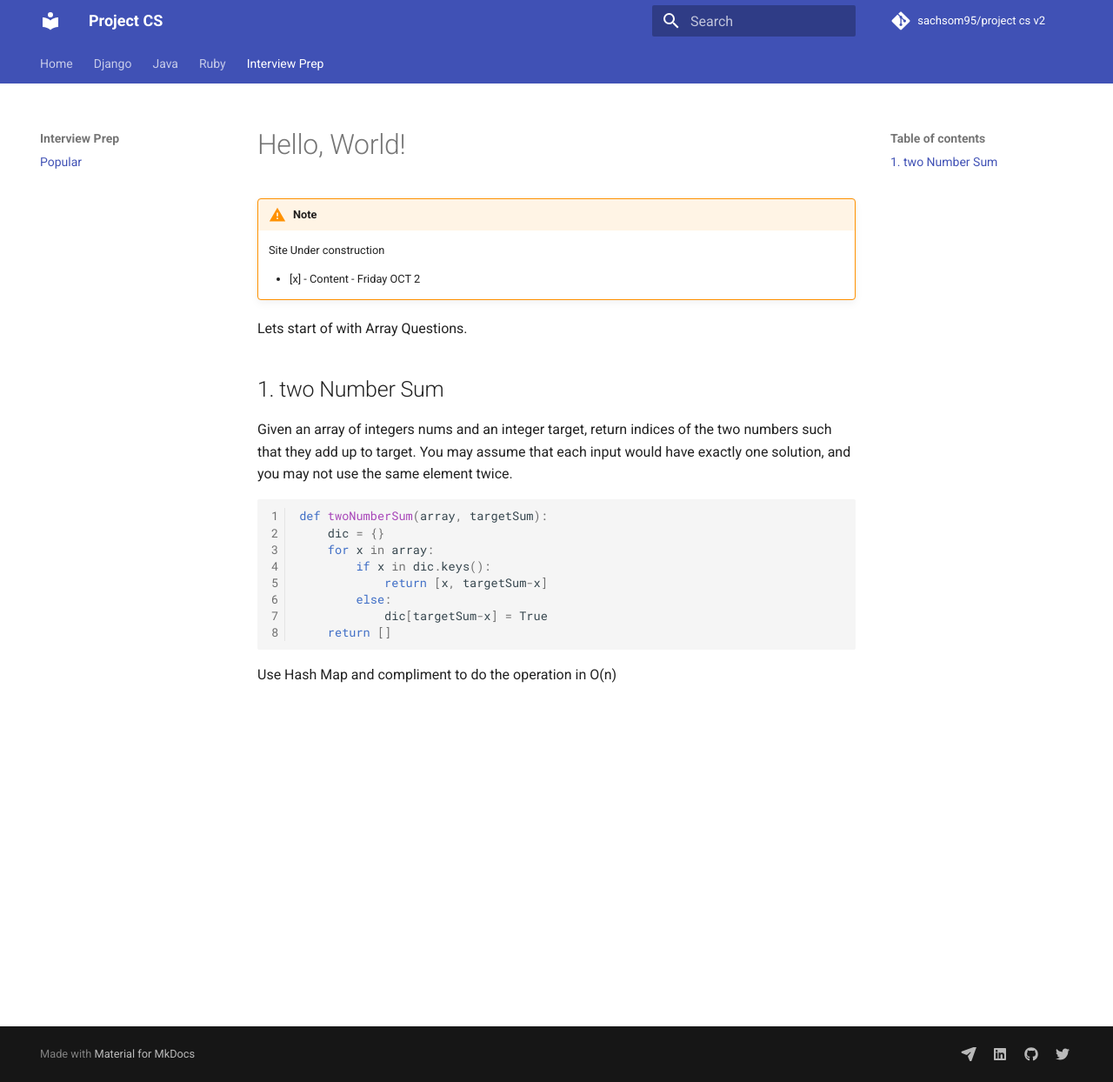
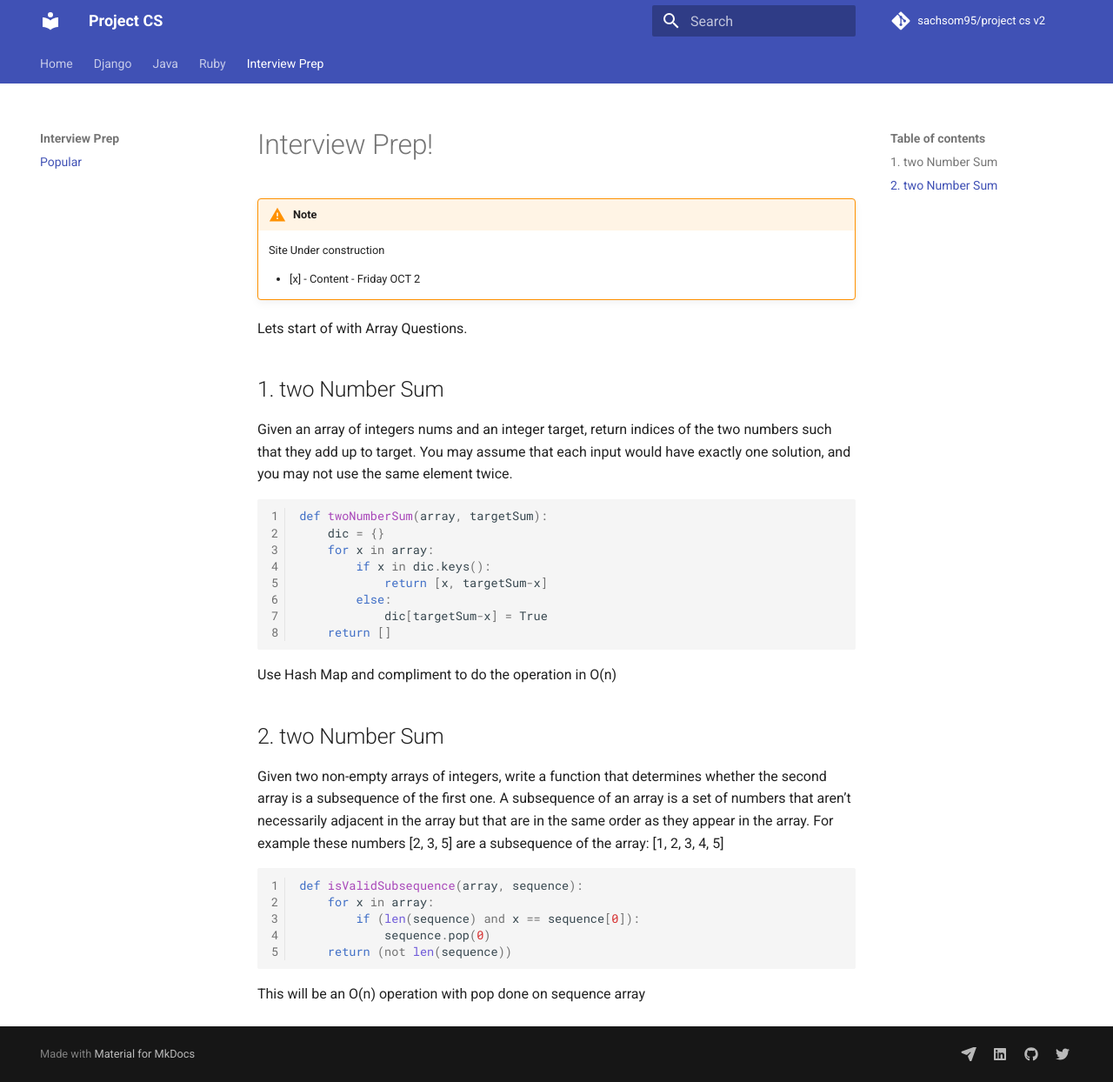
Before and after one commit to sachsom95/project_cs_v2, an MkDocs documentation site: the page built from docs/Interview Prep/arrays.md, in a window 1280 px wide and 1244 px high. Shown: the whole window at 87% size. Built offline with MkDocs 1.6.1 and Material for MkDocs 9.7.7, drawn with Linux system fonts in a browser that asks for light colours; comment, search, counter and statistics services are not loaded; old or Windows-style settings are respelled for this version of MkDocs.

Commit message:
valid subsequence question

````diff
--- a/docs/Interview Prep/arrays.md
+++ b/docs/Interview Prep/arrays.md
@@ -1,4 +1,4 @@
-# Hello, World!
+# Interview Prep!
 
 !!! Warning "Note"
     Site Under construction
@@ -27,3 +27,23 @@ def twoNumberSum(array, targetSum):
 ```
 
 Use Hash Map and compliment to do the operation in O(n)
+
+
+## 2. two Number Sum
+
+Given two non-empty arrays of integers, write a function that determines whether the second array is a subsequence of the first one.
+A subsequence of an array is a set of numbers that aren’t necessarily adjacent in the array but that are in the same order as they appear in the array. For example these numbers
+[2, 3, 5]
+are a subsequence of the array:
+[1, 2, 3, 4, 5]
+
+``` py
+
+def isValidSubsequence(array, sequence):
+	for x in array:
+		if (len(sequence) and x == sequence[0]):
+			sequence.pop(0)
+	return (not len(sequence))
+
+```
+This will be an O(n) operation with pop done on sequence array
````
